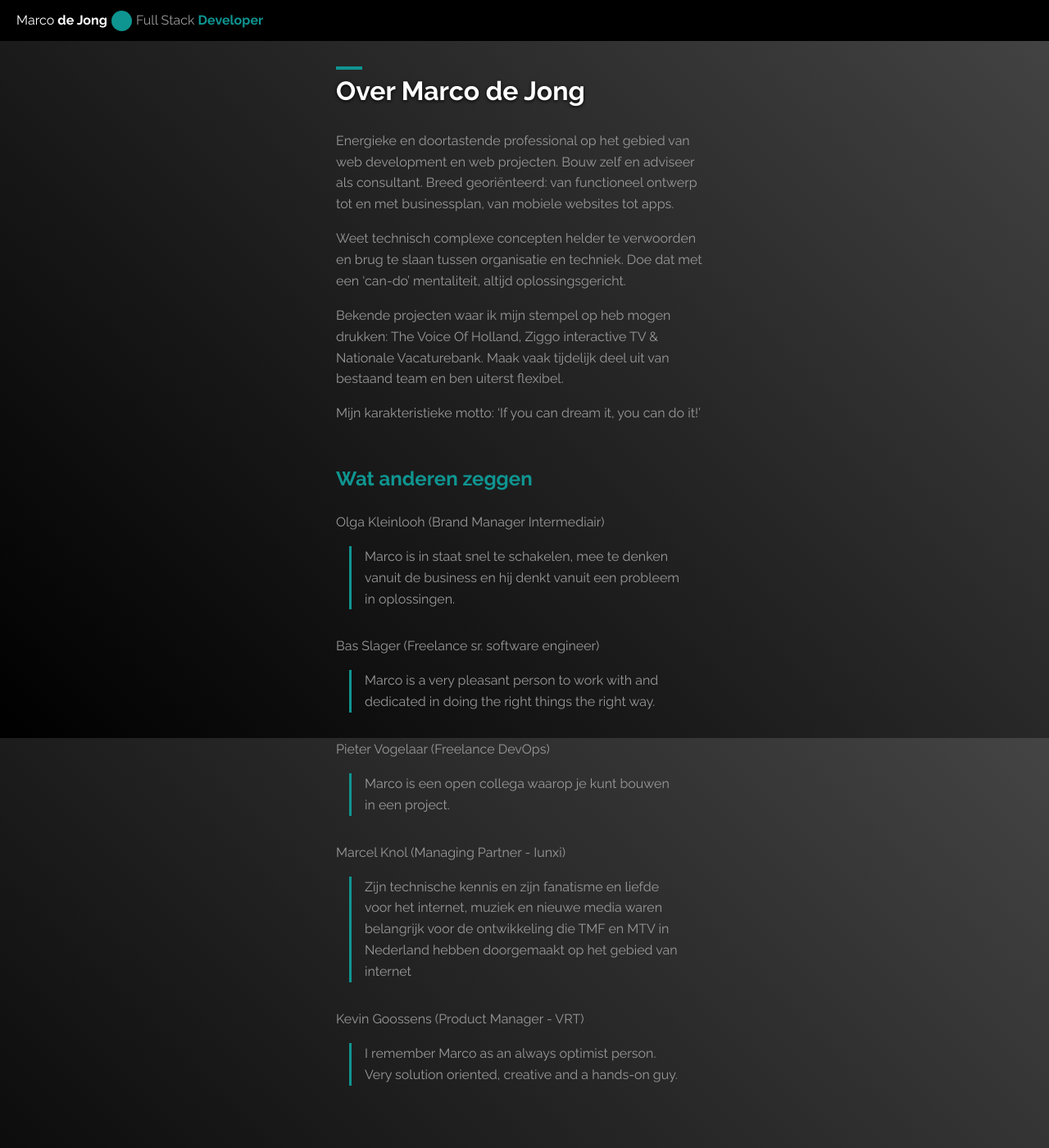
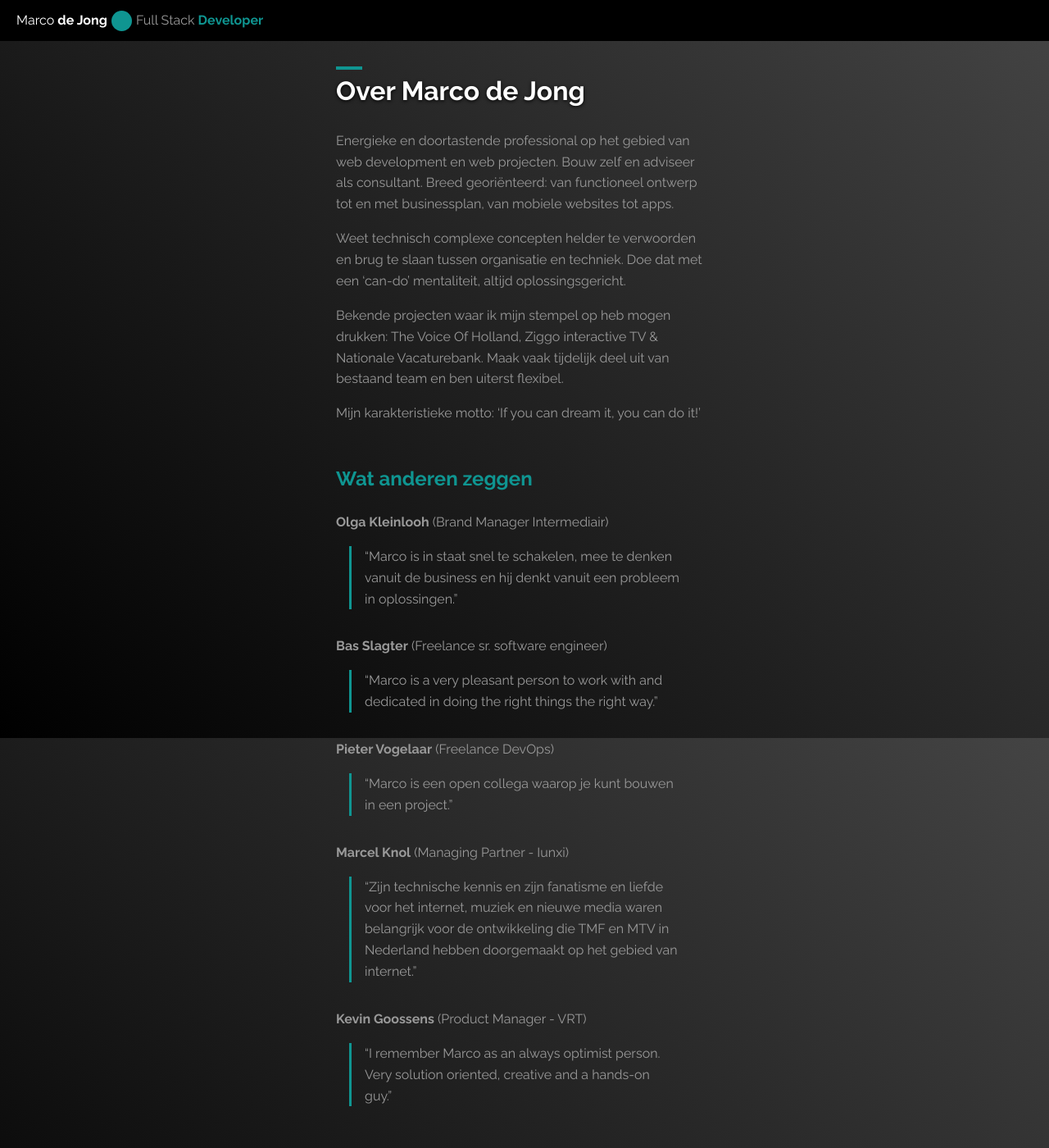
Before and after one commit to MarcoDeJong/marcodejong.github.io, a Jekyll site: the page built from over-marco-de-jong.md, in a window 1280 px wide and 1400 px high. Shown: the whole window at 82% size. Built offline with Jekyll 4.4.1, drawn with Linux system fonts in a browser that asks for light colours.

Commit message:
fix(page): add quotes to quotes

```diff
--- a/over-marco-de-jong.md
+++ b/over-marco-de-jong.md
@@ -21,17 +21,17 @@ Mijn karakteristieke motto: ‘If you can dream it, you can do it!’
 
 Wat anderen zeggen
 ------------------
-Olga Kleinlooh (Brand Manager Intermediair)
->Marco is in staat snel te schakelen, mee te denken vanuit de business en hij denkt vanuit een probleem in oplossingen.
+**Olga Kleinlooh** (Brand Manager Intermediair)
+>"Marco is in staat snel te schakelen, mee te denken vanuit de business en hij denkt vanuit een probleem in oplossingen."
 
-Bas Slager (Freelance sr. software engineer)
->Marco is a very pleasant person to work with and dedicated in doing the right things the right way.
+**Bas Slagter** (Freelance sr. software engineer)
+>"Marco is a very pleasant person to work with and dedicated in doing the right things the right way."
 
-Pieter Vogelaar (Freelance DevOps)
->Marco is een open collega waarop je kunt bouwen in een project.
+**Pieter Vogelaar** (Freelance DevOps)
+>"Marco is een open collega waarop je kunt bouwen in een project."
 
-Marcel Knol (Managing Partner - Iunxi)
->Zijn technische kennis en zijn fanatisme en liefde voor het internet, muziek en nieuwe media waren belangrijk voor de ontwikkeling die TMF en MTV in Nederland hebben doorgemaakt op het gebied van internet
+**Marcel Knol** (Managing Partner - Iunxi)
+>"Zijn technische kennis en zijn fanatisme en liefde voor het internet, muziek en nieuwe media waren belangrijk voor de ontwikkeling die TMF en MTV in Nederland hebben doorgemaakt op het gebied van internet."
 
-Kevin Goossens (Product Manager - VRT)
->I remember Marco as an always optimist person. Very solution oriented, creative and a hands-on guy.
+**Kevin Goossens** (Product Manager - VRT)
+>"I remember Marco as an always optimist person. Very solution oriented, creative and a hands-on guy."
```
